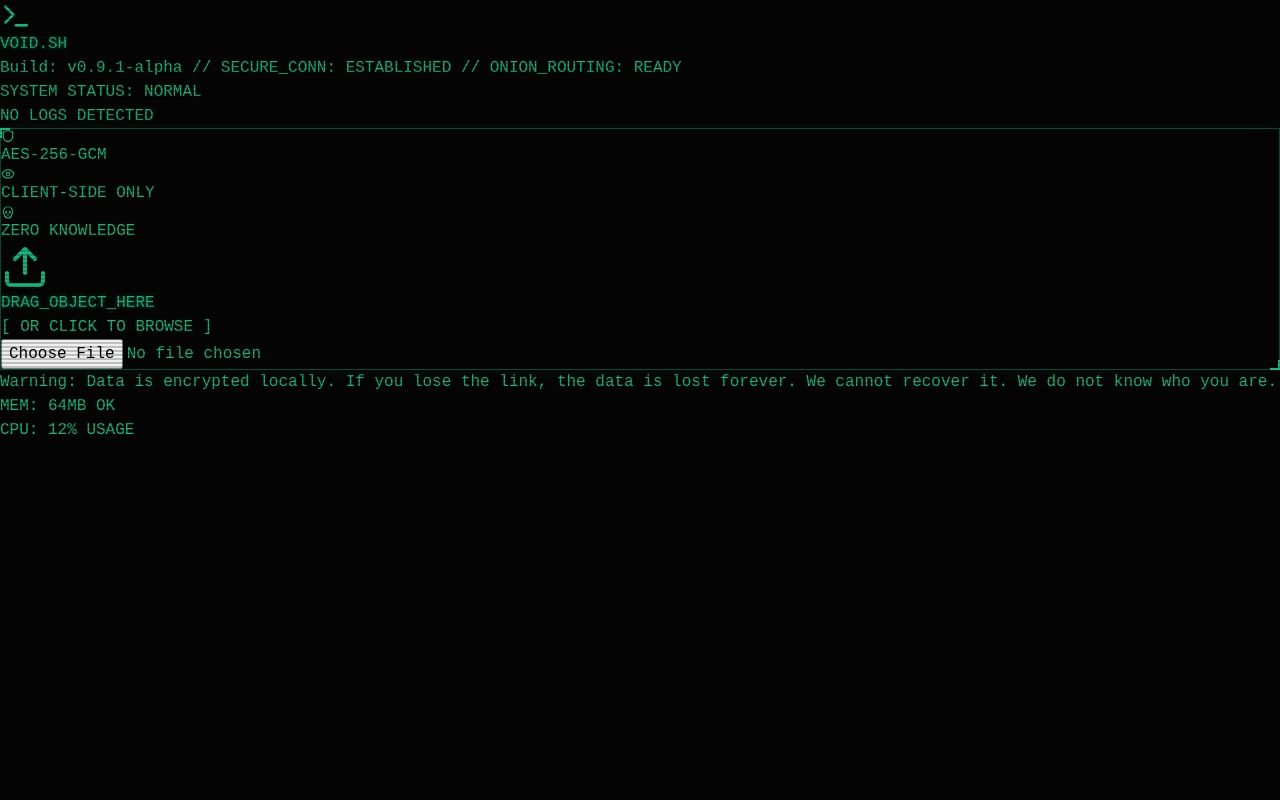
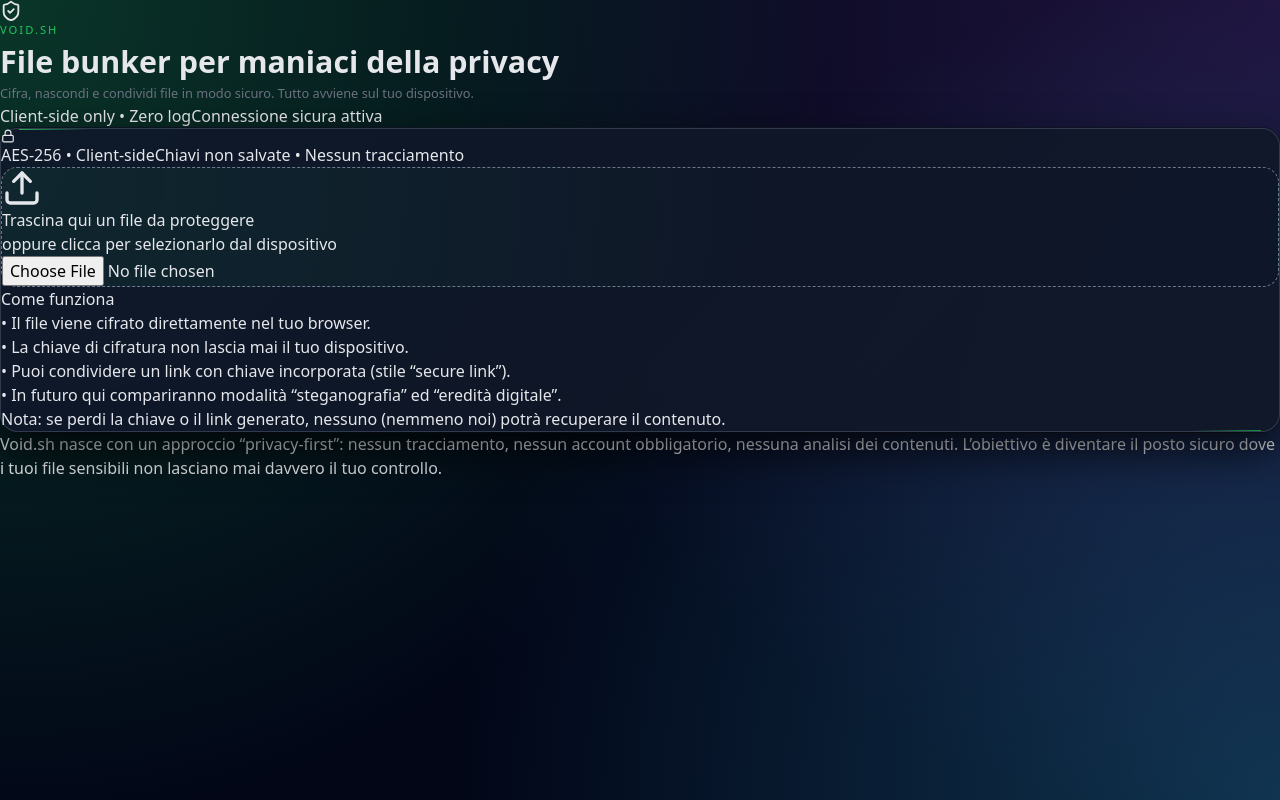
Before and after one commit to P4v3r/void-sh, a React (Vite) app: page / in a window 1280 px wide. Built offline with nearby package versions, Linux system fonts and the light colour scheme.

Commit message:
Second commit

```diff
--- a/src/App.tsx
+++ b/src/App.tsx
@@ -1,12 +1,11 @@
 import React, { useState } from 'react';
-import { Shield, Upload, Lock, Eye, Terminal, FileCheck, Skull } from 'lucide-react';
+import { ShieldCheck, Upload, Lock, CheckCircle2, FileText, Link2 } from 'lucide-react';
 
 function App() {
   const [file, setFile] = useState<File | null>(null);
   const [isDragOver, setIsDragOver] = useState(false);
   const [status, setStatus] = useState<'IDLE' | 'ENCRYPTING' | 'DONE'>('IDLE');
 
-  // Gestione Drag & Drop
   const handleDragOver = (e: React.DragEvent) => {
     e.preventDefault();
     setIsDragOver(true);
@@ -20,143 +19,160 @@
     }
   };
 
-  // Simulazione Crittografia (Qui metterai la logica vera poi)
   const startEncryption = () => {
     if (!file) return;
     setStatus('ENCRYPTING');
     setTimeout(() => {
-      setStatus('DONE'); // Simula 2 secondi di lavoro
-    }, 2000);
+      setStatus('DONE');
+    }, 1600);
+  };
+
+  const resetAll = () => {
+    setFile(null);
+    setStatus('IDLE');
   };
 
   return (
-    <div className="min-h-screen p-4 md:p-8 flex flex-col relative selection:bg-green-900 selection:text-white">
-      {/* Overlay Scanlines CRT */}
-      <div className="scanlines pointer-events-none" />
-
-      {/* Header stile 'Boot Sequence' */}
-      <header className="flex justify-between items-end border-b border-emerald-900/50 pb-4 mb-8">
+    <div className="min-h-screen px-4 py-6 md:px-6 md:py-10 flex items-center justify-center">
+      <div className="max-w-4xl w-full">
+        {/* Header */}
+        <header className="mb-8 flex items-center justify-between gap-4">
+          <div className="flex items-center gap-3">
+            <div className="h-10 w-10 rounded-2xl bg-emerald-500/10 border border-emerald-400/40 flex items-center justify-center">
+              <ShieldCheck className="text-emerald-400" size={22} />
+            </div>
             <div>
-          <h1 className="text-4xl font-bold tracking-tighter text-glow flex items-center gap-2">
-            <Terminal size={32} /> VOID.SH
-          </h1>
-          <p className="text-xs text-emerald-700 mt-1">
-            Build: v0.9.1-alpha // SECURE_CONN: ESTABLISHED // ONION_ROUTING: READY
+              <div className="logo-mark">VOID.SH</div>
+              <div className="logo-title">File bunker per maniaci della privacy</div>
+              <p className="logo-subtitle">
+                Cifra, nascondi e condividi file in modo sicuro. Tutto avviene sul tuo dispositivo.
               </p>
             </div>
-        <div className="text-right hidden md:block">
-           <p className="text-xs text-emerald-600 animate-pulse">SYSTEM STATUS: NORMAL</p>
-           <p className="text-xs text-emerald-800">NO LOGS DETECTED</p>
+          </div>
+          <div className="hidden md:flex flex-col items-end text-xs text-slate-400">
+            <span>Client-side only • Zero log</span>
+            <span className="text-emerald-400">Connessione sicura attiva</span>
           </div>
         </header>
 
-      {/* Main Container */}
-      <main className="flex-1 flex flex-col items-center justify-center max-w-3xl mx-auto w-full">
+        <div className="glass-panel neon-frame p-5 md:p-7">
 
-        {/* Terminal Window Decor */}
-        <div className="w-full bg-black/50 backdrop-blur-sm cyber-border p-6 md:p-10 transition-all duration-300">
-
-          {/* Status Bar finta */}
-          <div className="flex gap-4 mb-6 text-sm text-emerald-600 font-bold">
-            <span className="flex items-center gap-1"><Shield size={14}/> AES-256-GCM</span>
-            <span className="flex items-center gap-1"><Eye size={14} className="text-red-900"/> CLIENT-SIDE ONLY</span>
-            <span className="flex items-center gap-1"><Skull size={14}/> ZERO KNOWLEDGE</span>
+          <div className="flex flex-wrap items-center gap-3 text-xs text-slate-400 mb-5">
+            <span className="inline-flex items-center gap-1 px-2 py-1 rounded-full bg-emerald-500/10 text-emerald-300 border border-emerald-500/40">
+              <Lock size={14} />
+              AES-256 • Client-side
+            </span>
+            <span>Chiavi non salvate • Nessun tracciamento</span>
           </div>
 
-          {/* Core Interaction Area */}
           {status === 'IDLE' && (
+            <div className="grid gap-6 md:grid-cols-[minmax(0,2fr),minmax(0,1fr)] items-start">
+              {/* Dropzone */}
               <div
                 onDragOver={handleDragOver}
                 onDragLeave={handleDragLeave}
                 onDrop={handleDrop}
-              className={`
-                border-2 border-dashed rounded-none transition-all duration-300 h-64 flex flex-col items-center justify-center cursor-pointer group
-                ${isDragOver ? 'border-emerald-400 bg-emerald-900/20' : 'border-emerald-800 hover:border-emerald-600 hover:bg-emerald-900/5'}
-              `}
+                className={`dropzone relative flex flex-col items-center justify-center px-4 py-10 cursor-pointer ${
+                  isDragOver ? 'dropzone-hover' : ''
+                }`}
               >
                 {!file ? (
                   <>
-                  <Upload size={48} className="mb-4 opacity-50 group-hover:opacity-100 transition-opacity" />
-                  <p className="text-lg font-bold text-glow">DRAG_OBJECT_HERE</p>
-                  <p className="text-xs text-emerald-700 mt-2">[ OR CLICK TO BROWSE ]</p>
+                    <Upload size={40} className="mb-3 text-slate-300" />
+                    <p className="text-base font-semibold">Trascina qui un file da proteggere</p>
+                    <p className="text-xs text-slate-400 mt-1">
+                      oppure clicca per selezionarlo dal dispositivo
+                    </p>
                     <input
                       type="file"
                       className="hidden"
+                      id="fileInput"
                       onChange={(e) => e.target.files && setFile(e.target.files[0])}
-                    id="fileInput"
                     />
-                  <label htmlFor="fileInput" className="absolute inset-0 cursor-pointer"></label>
+                    <label htmlFor="fileInput" className="absolute inset-0" />
                   </>
                 ) : (
-                <div className="text-center">
-                  <FileCheck size={48} className="mx-auto mb-4 text-emerald-400" />
-                  <p className="text-xl font-bold">{file.name}</p>
-                  <p className="text-sm text-emerald-700 mt-1">{(file.size / 1024).toFixed(2)} KB DETECTED</p>
+                  <div className="text-center px-4">
+                    <FileText size={36} className="mx-auto mb-3 text-emerald-300" />
+                    <p className="font-semibold break-all">{file.name}</p>
+                    <p className="text-xs text-slate-400 mt-1">
+                      {(file.size / 1024).toFixed(1)} KB selezionati
+                    </p>
                     <button
                       onClick={startEncryption}
-                    className="mt-6 bg-emerald-600 text-black font-bold px-8 py-2 hover:bg-emerald-400 transition-colors uppercase tracking-widest text-sm"
+                      className="btn-primary mt-5"
                     >
-                    Initialize Encryption
+                      Proteggi il file
                     </button>
                   </div>
                 )}
               </div>
+
+              <aside className="space-y-3 text-sm text-slate-300">
+                <p className="font-medium">Come funziona</p>
+                <ul className="space-y-2 text-xs text-slate-400">
+                  <li>• Il file viene cifrato direttamente nel tuo browser.</li>
+                  <li>• La chiave di cifratura non lascia mai il tuo dispositivo.</li>
+                  <li>• Puoi condividere un link con chiave incorporata (stile “secure link”).</li>
+                  <li>• In futuro qui compariranno modalità “steganografia” ed “eredità digitale”.</li>
+                </ul>
+                <div className="mt-3 text-[11px] text-slate-500 border-t border-slate-700/60 pt-3">
+                  Nota: se perdi la chiave o il link generato, nessuno (nemmeno noi) potrà
+                  recuperare il contenuto.
+                </div>
+              </aside>
+            </div>
           )}
 
           {status === 'ENCRYPTING' && (
-            <div className="h-64 flex flex-col items-center justify-center text-center">
-              <Lock size={48} className="animate-pulse mb-4" />
-              <p className="text-xl font-bold text-glow">ENCRYPTING BITS...</p>
-              <div className="w-64 h-2 bg-emerald-900 mt-4 rounded-none overflow-hidden">
-                <div className="h-full bg-emerald-500 animate-[width_2s_ease-in-out_infinite]" style={{width: '60%'}}></div>
+            <div className="flex flex-col items-center justify-center py-12 gap-4 text-center">
+              <Lock size={40} className="text-emerald-300 animate-pulse" />
+              <p className="text-base font-semibold">Cifratura in corso…</p>
+              <p className="text-xs text-slate-400">
+                Stiamo preparando un pacchetto sicuro che solo chi possiede la chiave potrà aprire.
+              </p>
+              <div className="w-full max-w-md mt-4">
+                <div className="h-1.5 w-full rounded-full bg-slate-800 overflow-hidden">
+                  <div className="h-full w-2/3 bg-gradient-to-r from-emerald-400 to-sky-400 animate-pulse" />
                 </div>
-              <p className="text-xs text-emerald-700 mt-2 font-mono">
-                &gt; GENERATING_KEYS... OK<br/>
-                &gt; SHUFFLING_IV... OK<br/>
-                &gt; OBFUSCATING_METADATA... PROCESS
-              </p>
+              </div>
             </div>
           )}
 
           {status === 'DONE' && (
-            <div className="h-64 flex flex-col items-center justify-center text-center">
-              <div className="border border-emerald-500 p-4 mb-4 bg-emerald-900/10 w-full">
-                <p className="text-xs text-emerald-600 mb-1">DOWNLOAD_LINK_GENERATED</p>
-                <code className="block bg-black p-2 text-emerald-300 text-sm break-all">
+            <div className="flex flex-col items-center justify-center py-10 gap-5 text-center">
+              <CheckCircle2 size={40} className="text-emerald-400" />
+              <div>
+                <p className="text-base font-semibold mb-1">File protetto con successo</p>
+                <p className="text-xs text-slate-400">
+                  Condividi questo link solo con chi deve avere accesso al contenuto.
+                </p>
+              </div>
+              <div className="w-full max-w-xl text-left text-xs">
+                <p className="mb-1 text-slate-400 flex items-center gap-1">
+                  <Link2 size={14} /> Link sicuro (esempio)
+                </p>
+                <div className="rounded-lg border border-slate-700 bg-slate-900/70 px-3 py-2 font-mono text-[11px] break-all text-slate-200">
                   https://void.sh/d/7x91_safe#key_812739
-                </code>
                 </div>
-              <div className="flex gap-4">
-                <button
-                  onClick={() => setStatus('IDLE')}
-                  className="bg-emerald-600 text-black font-bold px-6 py-2 hover:bg-emerald-400 text-sm uppercase"
-                >
-                  Copy Link
+              </div>
+              <div className="flex gap-3 mt-2">
+                <button className="btn-primary">
+                  Copia link
                 </button>
-                <button
-                  onClick={() => {setFile(null); setStatus('IDLE')}}
-                  className="border border-emerald-700 text-emerald-500 px-6 py-2 hover:border-emerald-500 text-sm uppercase"
-                >
-                  New Operation
+                <button className="btn-ghost" onClick={resetAll}>
+                  Nuovo file
                 </button>
               </div>
             </div>
           )}
         </div>
 
-        {/* Footer Warning */}
-        <div className="mt-8 text-center opacity-50 max-w-xl">
-           <p className="text-[10px] uppercase tracking-widest">
-             Warning: Data is encrypted locally. If you lose the link, the data is lost forever.
-             We cannot recover it. We do not know who you are.
+        <p className="mt-4 text-[11px] text-slate-500 text-center max-w-2xl mx-auto">
+          Void.sh nasce con un approccio “privacy-first”: nessun tracciamento, nessun account obbligatorio,
+          nessuna analisi dei contenuti. L’obiettivo è diventare il posto sicuro dove i tuoi file
+          sensibili non lasciano mai davvero il tuo controllo.
         </p>
-        </div>
-
-      </main>
-
-      {/* Decorative Corner Text */}
-      <div className="fixed bottom-4 left-4 text-[10px] text-emerald-800 hidden md:block">
-        MEM: 64MB OK<br/>CPU: 12% USAGE
       </div>
     </div>
   );
--- a/src/index.css
+++ b/src/index.css
@@ -3,69 +3,113 @@
 @tailwind utilities;
 
 :root {
-  --phosphor-main: #10b981; /* Un verde smeraldo moderno ma retrò */
-  --phosphor-dim: #064e3b;
-  --bg-color: #050505;
+  --accent: #22c55e;
+  --accent-soft: #16a34a;
+  --bg-1: #020617;
+  --bg-2: #020617;
+  --text-main: #e5e7eb;
+  --text-muted: #6b7280;
 }
 
 body {
-  background-color: var(--bg-color);
-  color: var(--phosphor-main);
-  font-family: 'Courier New', Courier, monospace; /* O 'Fira Code' se puoi importarlo */
-  overflow-x: hidden;
+  @apply antialiased;
+  margin: 0;
+  min-height: 100vh;
+  background:
+    radial-gradient(circle at top left, rgba(34,197,94,0.25), transparent 55%),
+    radial-gradient(circle at bottom right, rgba(56,189,248,0.25), transparent 55%),
+    radial-gradient(circle at top right, rgba(168,85,247,0.18), transparent 55%),
+    var(--bg-1);
+  color: var(--text-main);
+  font-family: system-ui, -apple-system, BlinkMacSystemFont, "SF Pro Text",
+    "Inter", "Segoe UI", sans-serif;
 }
 
-/* Effetto Scanlines (Righe del monitor) */
-.scanlines {
+.glass-panel {
   background: linear-gradient(
-    to bottom,
-    rgba(255,255,255,0),
-    rgba(255,255,255,0) 50%,
-    rgba(0,0,0,0.2) 50%,
-    rgba(0,0,0,0.2)
+    135deg,
+    rgba(15,23,42,0.9),
+    rgba(17,24,39,0.92)
   );
-  background-size: 100% 4px;
-  position: fixed;
-  pointer-events: none;
-  top: 0; left: 0; right: 0; bottom: 0;
-  z-index: 50;
+  border-radius: 18px;
+  border: 1px solid rgba(148,163,184,0.25);
+  box-shadow:
+    0 18px 45px rgba(0,0,0,0.75),
+    0 0 0 1px rgba(15,23,42,1);
+  backdrop-filter: blur(18px);
 }
 
-/* Effetto bagliore del testo */
-.text-glow {
-  text-shadow: 0 0 5px rgba(16, 185, 129, 0.5);
+.neon-frame {
+  position: relative;
+}
+.neon-frame::before,
+.neon-frame::after {
+  content: '';
+  position: absolute;
+  width: 70px;
+  height: 1px;
+  background: linear-gradient(to right, var(--accent), transparent);
+  top: 0;
+  left: 18px;
+  opacity: 0.9;
+}
+.neon-frame::after {
+  top: auto;
+  bottom: 0;
+  right: 18px;
+  left: auto;
+  background: linear-gradient(to left, var(--accent-soft), transparent);
 }
 
-/* Animazione cursore lampeggiante */
-.cursor-blink {
-  animation: blink 1s step-end infinite;
+.btn-primary {
+  @apply inline-flex items-center justify-center px-5 py-2 rounded-lg text-sm font-semibold;
+  background: linear-gradient(135deg, var(--accent), var(--accent-soft));
+  color: #020617;
+  box-shadow: 0 10px 30px rgba(34,197,94,0.35);
+  transition: transform 0.12s ease, box-shadow 0.12s ease, filter 0.1s ease;
+}
+.btn-primary:hover {
+  transform: translateY(-1px);
+  filter: brightness(1.05);
+  box-shadow: 0 16px 40px rgba(34,197,94,0.45);
+}
+.btn-ghost {
+  @apply inline-flex items-center justify-center px-5 py-2 rounded-lg text-sm font-semibold border;
+  border-color: rgba(148,163,184,0.5);
+  color: var(--text-main);
+  background: rgba(15,23,42,0.7);
+  transition: background 0.12s ease, border-color 0.12s ease;
+}
+.btn-ghost:hover {
+  background: rgba(31,41,55,0.9);
+  border-color: rgba(209,213,219,0.8);
 }
 
-@keyframes blink {
-  0%, 100% { opacity: 1; }
-  50% { opacity: 0; }
+.dropzone {
+  border-radius: 16px;
+  border: 1.5px dashed rgba(148,163,184,0.7);
+  background: radial-gradient(circle at top left, rgba(34,197,94,0.10), transparent 60%),
+              rgba(15,23,42,0.85);
+  transition: border-color 0.16s ease, background 0.16s ease, transform 0.12s ease;
+}
+.dropzone-hover {
+  border-color: var(--accent);
+  background: radial-gradient(circle at top left, rgba(34,197,94,0.20), transparent 60%),
+              rgba(15,23,42,0.96);
+  transform: translateY(-1px);
 }
 
-/* Bordo stile 'Cyberpunk/Bunker' */
-.cyber-border {
-  border: 1px solid var(--phosphor-dim);
-  box-shadow: 0 0 10px rgba(16, 185, 129, 0.1);
-  position: relative;
+.logo-mark {
+  letter-spacing: 0.18em;
+  text-transform: uppercase;
+  font-size: 0.7rem;
+  color: var(--accent);
 }
-
-.cyber-border::before {
-  content: '';
-  position: absolute;
-  top: -1px; left: -1px;
-  width: 10px; height: 10px;
-  border-top: 2px solid var(--phosphor-main);
-  border-left: 2px solid var(--phosphor-main);
+.logo-title {
+  font-size: 1.9rem;
+  font-weight: 700;
 }
-.cyber-border::after {
-  content: '';
-  position: absolute;
-  bottom: -1px; right: -1px;
-  width: 10px; height: 10px;
-  border-bottom: 2px solid var(--phosphor-main);
-  border-right: 2px solid var(--phosphor-main);
+.logo-subtitle {
+  font-size: 0.8rem;
+  color: var(--text-muted);
 }
```
Lines whose indentation alone changed are shown as unchanged.
